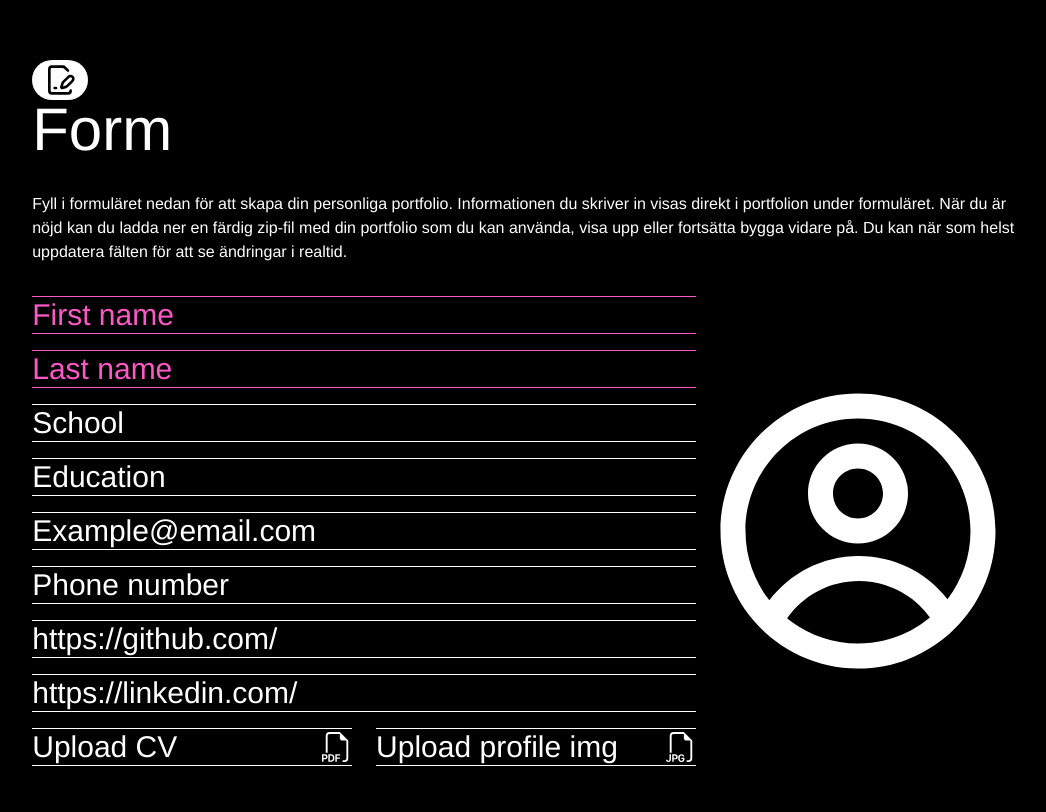
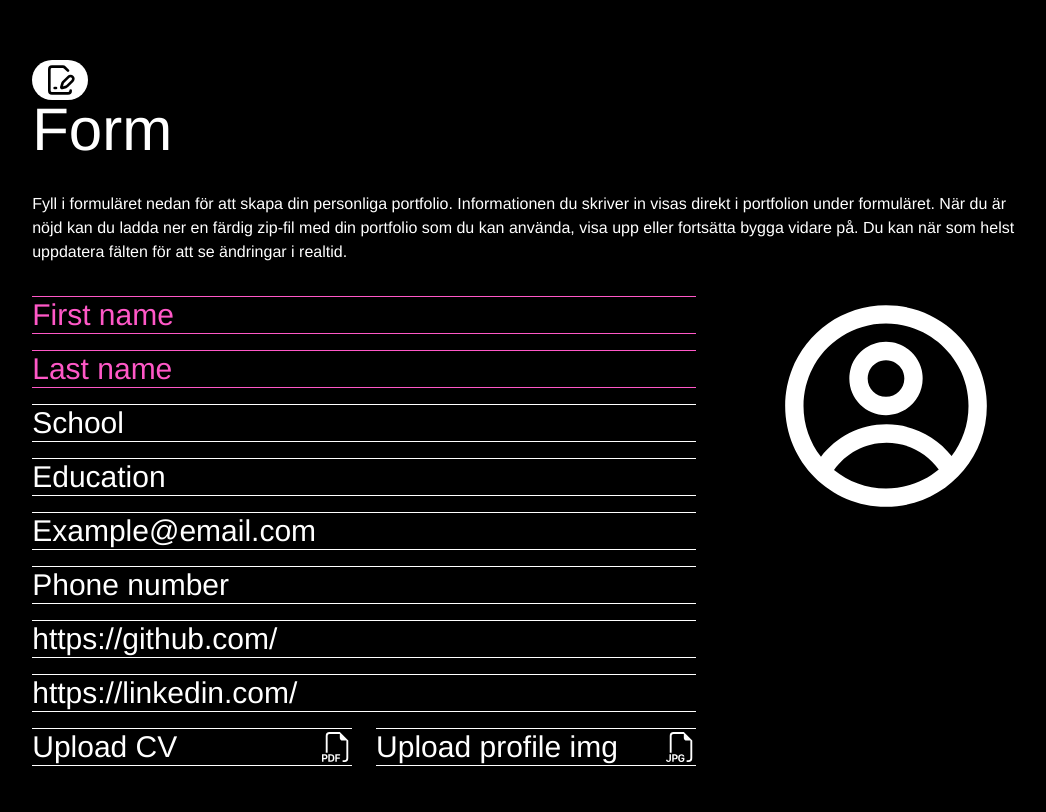
Before and after one commit to maxwelin/team-1, a React (Vite) app: page / in a window 1280 px wide. Shown: the part 140-952 px from the top of the page, without its empty margins (110-1156 px from the left). Built offline with nearby package versions, Linux system fonts and the light colour scheme.

Commit message:
Shows profilePic in form when uploaded. Added white inner boarder to profilePic

```diff
--- a/src/components/Form/Form.jsx
+++ b/src/components/Form/Form.jsx
@@ -190,7 +190,7 @@ const Form = () => {
               <div className="relative w-full cursor-pointer">
                 <label
                   htmlFor="profilePicture"
-                  className="absolute w-full flex justify-between items-center border-t border-b border-white text-3xl font-light text-white"
+                  className="absolute w-full flex justify-between items-center border-t border-b border-white text-3xl font-light text-white "
                 >
                   {profilePic ? fileName : "Upload profile img"}
                   <BsFiletypeJpg />
@@ -205,8 +205,22 @@ const Form = () => {
               </div>
             </div>
           </div>
-          <div className="flex items-center">
-            <CgProfile className="absolute right-5 text-white text-[300px]" />
+          <div className="shrink-0 relative w-fit mt-[-0%] h-[400px] ml-20">
+            {profilePic ? (
+              <>
+                {/* Offset ram bakom bilden */}
+                <div className="absolute top-4 left-4 w-full h-full border-1 border-[#FF58C7] z-0"></div>
+
+                {/* Själva bilden */}
+                <img
+                  className="relative z-10 h-[400px] w-[300px] object-center object-cover border-1 border-white"
+                  src={profilePic}
+                  alt=""
+                />
+              </>
+            ) : (
+              <CgProfile className="text-white text-[220px]" />
+            )}
           </div>
         </div>
 
--- a/src/components/Portfolio/Hero.jsx
+++ b/src/components/Portfolio/Hero.jsx
@@ -52,7 +52,7 @@ const Hero = () => {
 
                 {/* Själva bilden */}
                 <img
-                  className="relative z-10 h-[400px] w-[300px] object-center object-cover"
+                  className="relative z-10 h-[400px] w-[300px] object-center object-cover border-1 border-white"
                   src={profilePic}
                   alt=""
                 />
```
